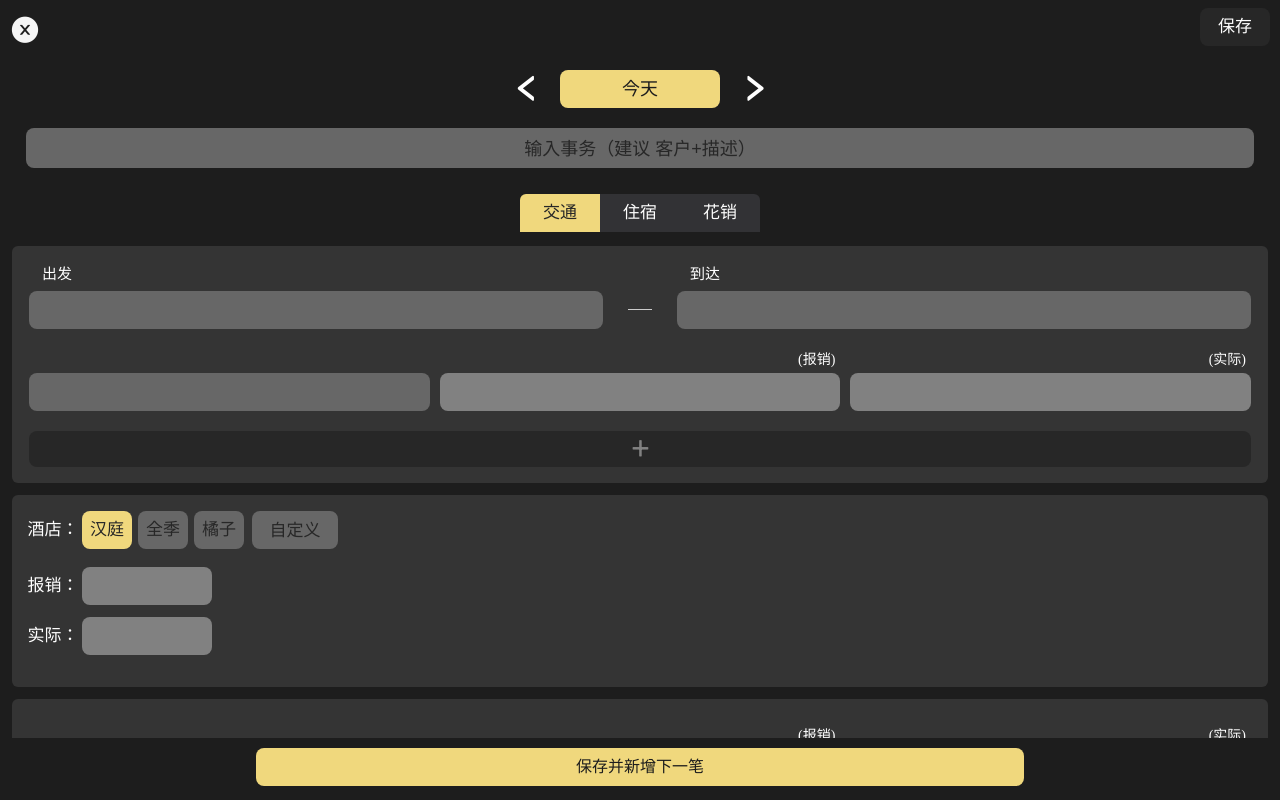
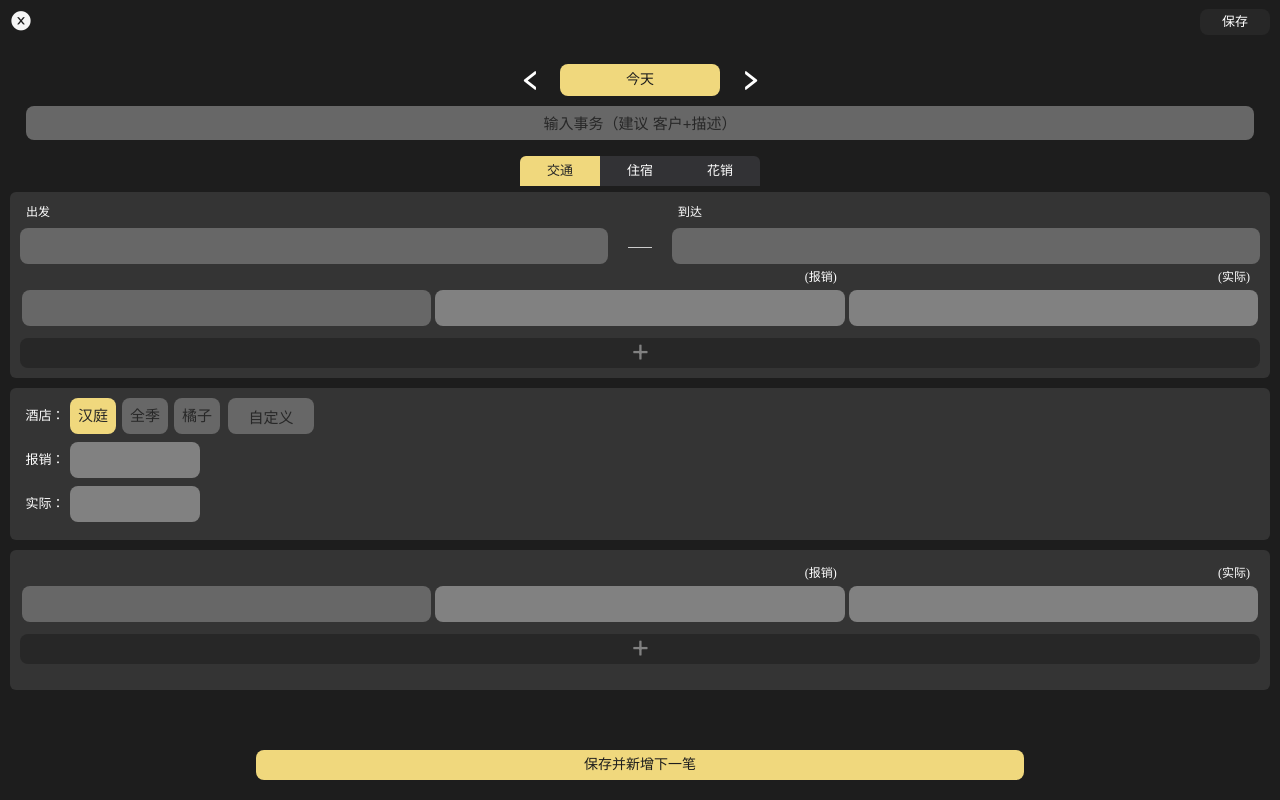
Before and after one commit to pollyyyuan/pollyyyuan.github.io, a plain HTML site: page index.html in a window 1280 px wide. Both pictures are taken after a click on the link "新增". Drawn offline with Linux system fonts and the light colour scheme.

Commit message:
20211202-样式调整

```diff
--- a/index.html
+++ b/index.html
@@ -13,7 +13,7 @@
 	<div class="layout home-layout" id="homePage">
 		<header class="header">
 			<h1 class="title">小李备忘</h1>
-			<a class="btn add-btn" id="homeAddBtn">新增</a>
+			<a class="btn btn-small add-btn" id="homeAddBtn">新增</a>
 		</header>
 	</div>
 	<div class="popup" id="editPopup">
@@ -21,7 +21,7 @@
 		<layout class="layout edit-layout" id="editPage">
 			<header class="header">
 				<a class="btn icon-btn close-btn" id="editCloseBtn"><i class="iconfont icon-close-circle-fill"></i></a>
-				<a class="btn save-btn" id="editSaveBtn">保存</a>
+				<a class="btn btn-small save-btn" id="editSaveBtn">保存</a>
 			</header>
 			<section class="section date-section">
 				<a class="btn icon-btn" id="editSwitchDate1"><i class="iconfont icon-left"></i></a>
--- a/style.css
+++ b/style.css
@@ -68,7 +68,7 @@ a {
 html, body {
   width: 100%;
   height: 100%;
-  font-size: 16px;
+  font-size: 14px;
   color: #1D1D1D;
 }
 
@@ -84,19 +84,32 @@ html, body {
 
 .btn {
   display: block;
-  height: 38px;
-  line-height: 38px;
+  height: 34px;
+  line-height: 34px;
   border-radius: 8px;
-  font-size: 16px;
   text-align: center;
+}
+
+.btn-small {
+  height: 26px;
+  line-height: 26px;
+  font-size: 13px;
+}
+
+.section{
+  margin-bottom: 10px;
 }
 
 .card {
   background-color: #343434;
   border-radius: 6px;
-  margin: 0 12px 12px;
-  padding: 16px 12px;
-  min-height: 160px;
+  margin: 0 10px 10px;
+  padding: 10px;
+  min-height: 120px;
+}
+
+.card .section {
+  margin-bottom: 0;
 }
 
 .row {
@@ -108,8 +121,8 @@ html, body {
 }
 
 .input-container {
-  height: 38px;
-  line-height: 38px;
+  height: 36px;
+  line-height: 36px;
   background-color: #676767;
   border-radius: 8px;
 }
@@ -117,7 +130,9 @@ html, body {
 .input-container input {
   width: 100%;
   text-align: center;
-  font-size: 17px;
+  font-size: 15px;
+  height: 36px;
+  line-height: 36px;
   caret-color: #F0D87D;
 }
 
@@ -128,10 +143,6 @@ html, body {
 .input-container.number {
   padding-right: 30px;
   background-color: #818181;
-}
-
-.input-container.number input {
-  font-size: 16px;
 }
 
 /* home start */
@@ -147,18 +158,18 @@ html, body {
   width: 100%;
   height: 100%;
   line-height: 52px;
-  font-size: 20px;
+  font-size: 16px;
   text-align: center;
+  font-weight: 700;
 }
 
 .home-layout .header .add-btn {
   position: absolute;
-  top: 7px;
+  top: 13px;
   right: 10px;
   background-color: #B29B45;
   color: #1D1D1D;
   width: 70px;
-  font-size: 17px;
   transition: all 0.3s;
 }
 
@@ -198,14 +209,14 @@ html, body {
 .edit-layout .header .close-btn {
   position: absolute;
   left: 10px;
-  top: 11px;
+  top: 4px;
   color: #F5F5F5;
   text-align: center;
   margin: auto 0;
 }
 
 .edit-layout .header .close-btn i {
-  font-size: 30px;
+  font-size: 22px;
 }
 
 .edit-layout .header .close-btn:active {
@@ -215,31 +226,26 @@ html, body {
 
 .edit-layout .header .save-btn {
   position: absolute;
-  top: 8px;
+  top: 9px;
   right: 10px;
   background-color: #272727;
   color: #fff;
   width: 70px;
-  font-size: 17px;
-}
-
-.edit-layout .section {
-  margin-bottom: 10px;
 }
 
 .edit-layout .date-section {
   display: flex;
   justify-content: center;
-  padding: 6px 0;
 }
 
 .edit-layout .date-section .icon-btn {
   color: #fff;
   margin: auto 0;
+  height: 32px;
 }
 
 .edit-layout .date-section .icon-btn i {
-  font-size: 32px;
+  font-size: 24px;
   font-weight: 700;
 }
 
@@ -253,21 +259,24 @@ html, body {
   background-color: #F0D87D;
   color: #1D1D1D;
   width: 160px;
-  font-size: 18px;
+  height: 32px;
+  line-height: 32px;
 }
 
 .edit-layout .title-section {
   text-align: center;
-  padding: 4px 26px;
+  padding: 0 26px;
+  height: 34px;
 }
 
 .edit-layout .title-section .input-container {
-  height: 40px;
-  line-height: 40px;
+  line-height: 34px;
+  height: 34px;
 }
 
-.edit-layout .title-section input {
-  font-size: 18px;
+.edit-layout .title-section .input-container input {
+  line-height: 34px;
+  height: 34px;
 }
 
 .edit-layout .content-section {
@@ -275,12 +284,10 @@ html, body {
   overflow: hidden;
   display: flex;
   flex-direction: column;
-  padding-top: 6px;
 }
 
 .edit-layout .tab-group {
   padding: 6px 0;
-  margin-bottom: 8px;
 }
 
 .edit-layout .tab-group .tab-container {
@@ -291,9 +298,9 @@ html, body {
 
 .edit-layout .tab-group .tab {
   width: 80px;
-  height: 38px;
-  line-height: 38px;
-  font-size: 17px;
+  font-size: 13px;
+  height: 30px;
+  line-height: 30px;
   text-align: center;
   background-color: #323235;
   color: #fff;
@@ -308,7 +315,7 @@ html, body {
   border-top-right-radius: 6px;
 }
 
-.edit-layout .tab-group .tab.selected,.edit-layout .tab-group .tab:active {
+.edit-layout .tab-group .tab.selected, .edit-layout .tab-group .tab:active {
   background-color: #F0D87D;
   color: #272727;
 }
@@ -337,22 +344,12 @@ html, body {
 
 .edit-layout .address-section .label {
   color: #fff;
-  font-size: 15px;
+  font-size: 12px;
   margin-bottom: 8px;
-  padding-left: 18px;
+  padding-left: 6px;
 }
 
-.edit-layout .address-section .input-container {
-  margin: 0 5px;
-}
-
-.edit-layout .detail-section {
-  margin-bottom: 0;
-}
-
-.edit-layout .detail-section ul {
-  padding: 8px 0;
-}
+.edit-layout .address-section .input-container {}
 
 .edit-layout .detail-section .head-li {
   color: #fff;
@@ -362,54 +359,56 @@ html, body {
   line-height: 26px;
   text-align: right;
   padding-right: 10px;
-  font-size: 14px;
+  font-size: 12px;
 }
 
 .edit-layout .detail-section .col {
-  padding: 0 5px;
+  padding: 0 2px;
 }
 
 .edit-layout .detail-section .add-btn {
-  margin: 12px 5px 0;
+  margin: 12px 0 0;
   background-color: #272727;
   color: #818181;
-  height: 36px;
-  line-height: 36px;
+  height: 30px;
+  line-height: 30px;
 }
 
 .edit-layout .detail-section .add-btn i {
-  font-size: 22px;
+  font-size: 20px;
   font-weight: 700;
 }
 
 .edit-layout .stay-card .row {
   display: flex;
-  margin-bottom: 12px;
+  margin-bottom: 8px;
 }
 
 .edit-layout .stay-card .label {
-  width: 58px;
+  width: 50px;
   text-align: center;
-  line-height: 38px;
-  font-size: 17px;
+  line-height: 36px;
+  height: 36px;
+  font-size: 13px;
   color: #fff;
 }
 
 .edit-layout .stay-card .tag-group {
   display: flex;
   flex-wrap: wrap;
+  height: 36px;
 }
 
 .edit-layout .tag-group .tag {
-  height: 38px;
-  line-height: 38px;
-  font-size: 17px;
+  height: 36px;
+  line-height: 36px;
   border-radius: 8px;
   margin-right: 6px;
   margin-bottom: 6px;
   padding: 0 8px;
   background-color: #676767;
   color: #272727;
+  font-size: 15px;
 }
 
 .edit-layout .tag-group .tag.selected {
@@ -426,7 +425,7 @@ html, body {
 }
 
 .edit-layout .footer {
-  padding-bottom: 14px;
+  padding-bottom: 20px;
 }
 
 .edit-layout .footer .add-btn {
@@ -434,6 +433,13 @@ html, body {
   width: 60%;
   background-color: #F0D87D;
   color: #1D1D1D;
+  height: 30px;
+  line-height: 30px;
+  transition: all 0.3s;
+}
+
+.edit-layout .footer .add-btn:active {
+  background-color: #B29B45;
 }
 
 /* edit end */
```
